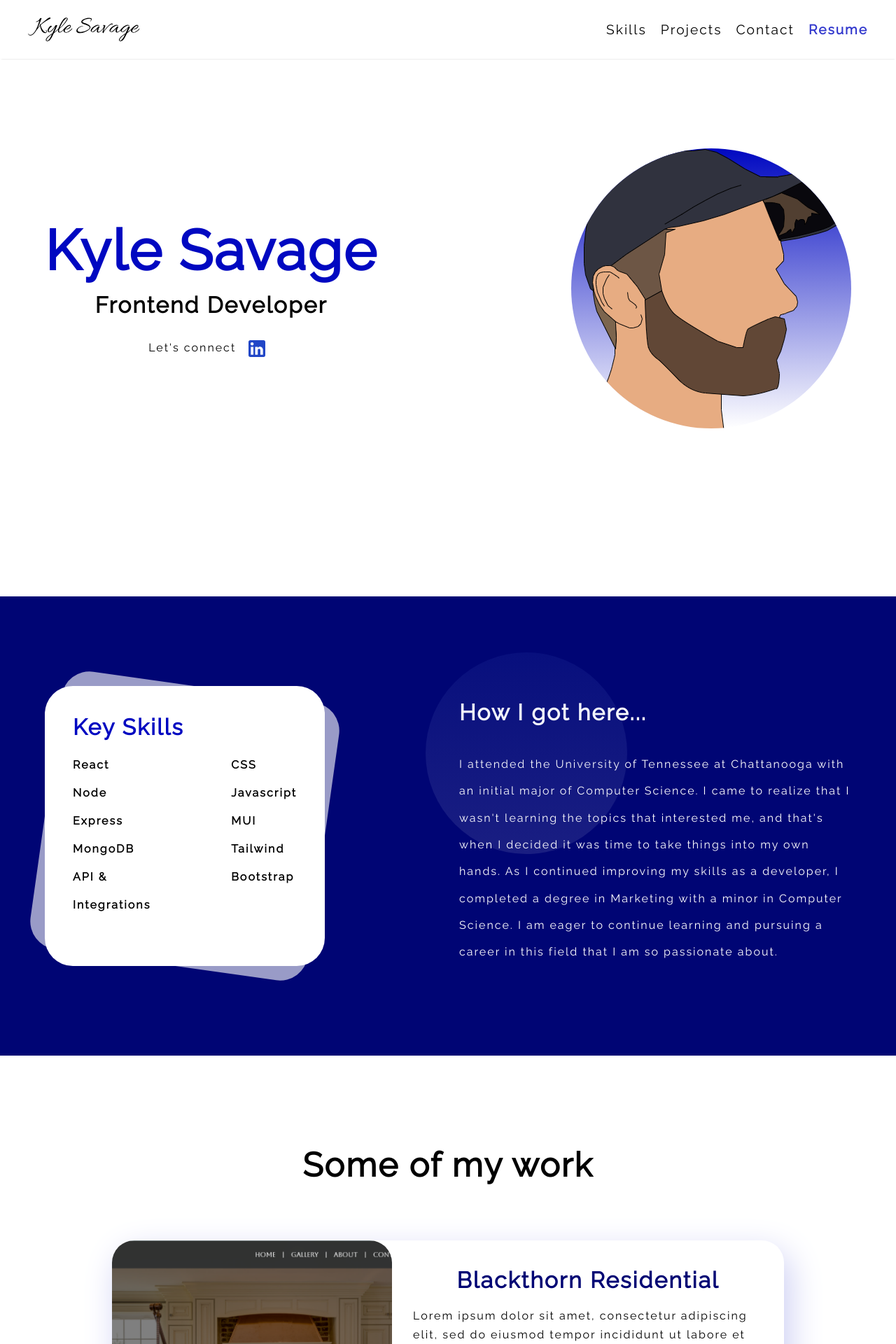
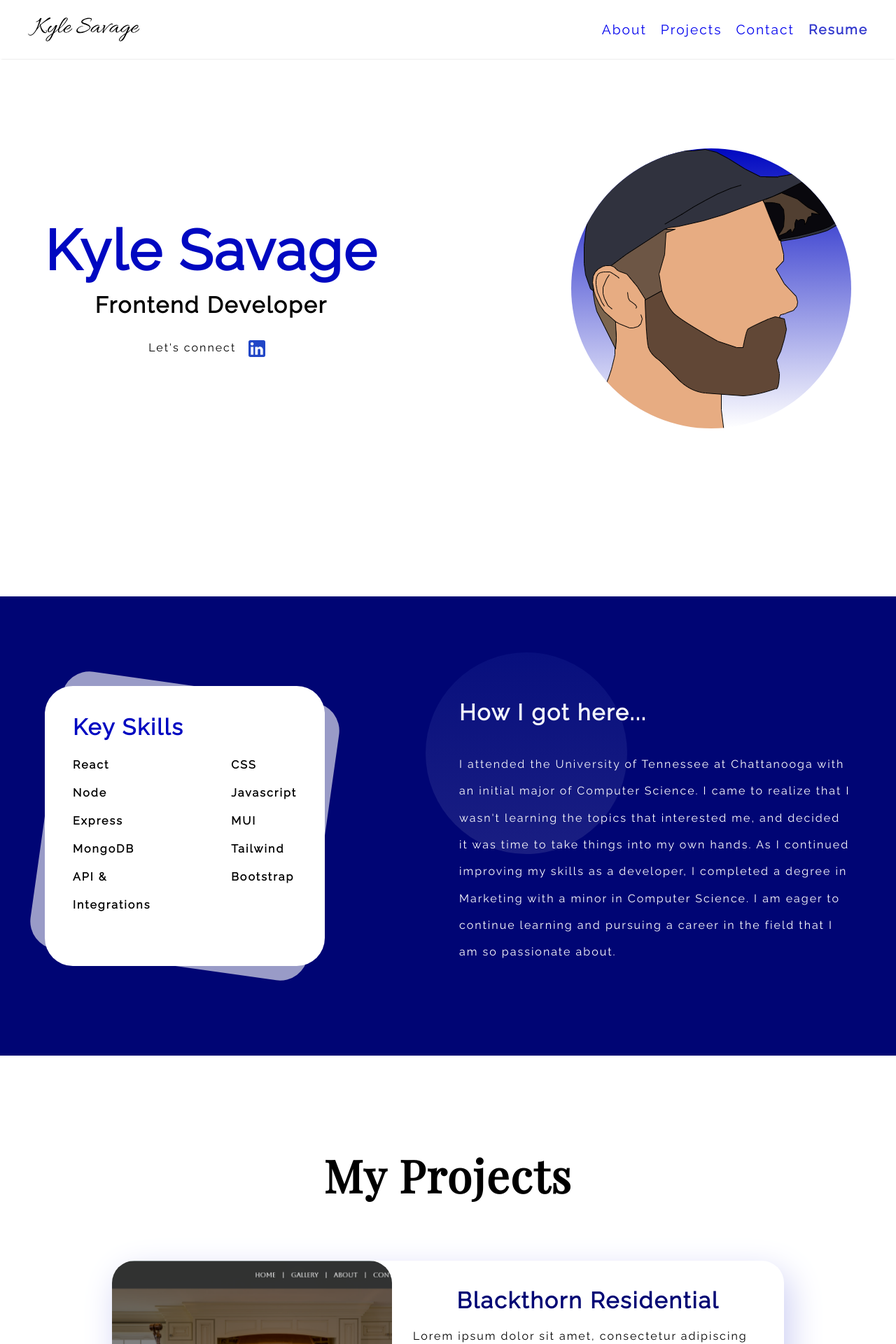
Before and after one commit to savagekyle/Portfolio, a React (Create React App) app: page / in a window 1280 px wide. Shown: the top 1920 px of the page at 70% size. Built offline with nearby package versions, Linux system fonts and the light colour scheme.

Commit message:
added contact section | hash-router

```diff
--- a/package.json
+++ b/package.json
@@ -13,6 +13,8 @@
     "@testing-library/user-event": "^13.5.0",
     "react": "^18.2.0",
     "react-dom": "^18.2.0",
+    "react-router-dom": "^6.10.0",
+    "react-router-hash-link": "^2.4.3",
     "react-scripts": "5.0.1",
     "web-vitals": "^2.1.4"
   },
--- a/src/App.css
+++ b/src/App.css
@@ -1,4 +1,5 @@
 @import url("https://fonts.googleapis.com/css2?family=Raleway&display=swap");
+@import url("https://fonts.googleapis.com/css2?family=Playfair+Display&display=swap");
 
 html {
   scroll-behavior: smooth;
@@ -51,6 +52,7 @@ body {
   --clr-white: #ffffff;
   --linkedin-blue: #0077b5;
   --font-main: "Raleway", sans-serif;
+  --font-secondary: "Playfair Display", serif;
 }
 
 /* Utility classes */
--- a/src/App.js
+++ b/src/App.js
@@ -4,6 +4,7 @@ import Landing from "./scenes/landing/index";
 import Navbar from "./scenes/global/navbar/index";
 import About from "./scenes/about/index";
 import Projects from "./scenes/projects/index";
+import Contact from "./scenes/contact/index";
 import { IconButton } from "@mui/material";
 import KeyboardArrowUpIcon from "@mui/icons-material/KeyboardArrowUp";
 
@@ -34,6 +35,7 @@ function App() {
       <Landing />
       <About />
       <Projects />
+      <Contact />
       <IconButton
         onClick={scrollToTop}
         id="topBtn"
--- a/src/index.js
+++ b/src/index.js
@@ -1,6 +1,11 @@
 import React from "react";
 import ReactDOM from "react-dom/client";
 import App from "./App";
+import { HashRouter } from "react-router-dom";
 
 const root = ReactDOM.createRoot(document.getElementById("root"));
-root.render(<App />);
+root.render(
+  <HashRouter>
+    <App />
+  </HashRouter>
+);
--- a/src/scenes/about/index.jsx
+++ b/src/scenes/about/index.jsx
@@ -4,7 +4,7 @@ import Skills from "../../components/skills/index";
 
 const index = () => {
   return (
-    <div className="about">
+    <div className="about" id="about">
       <div className="container flex spaceBetween">
         <Skills />
         <div className="story flex column">
@@ -12,11 +12,11 @@ const index = () => {
           <p>
             I attended the University of Tennessee at Chattanooga with an
             initial major of Computer Science. I came to realize that I wasn't
-            learning the topics that interested me, and that's when I decided it
-            was time to take things into my own hands. As I continued improving
-            my skills as a developer, I completed a degree in Marketing with a
-            minor in Computer Science. I am eager to continue learning and
-            pursuing a career in this field that I am so passionate about.
+            learning the topics that interested me, and decided it was time to
+            take things into my own hands. As I continued improving my skills as
+            a developer, I completed a degree in Marketing with a minor in
+            Computer Science. I am eager to continue learning and pursuing a
+            career in the field that I am so passionate about.
           </p>
           <div className="circle"></div>
         </div>
--- /dev/null
+++ b/src/scenes/contact/index.css
@@ -0,0 +1,24 @@
+.contact {
+  padding-block: 4rem;
+  background-color: var(--blue-secondary-500);
+  position: relative;
+  color: var(--clr-white);
+}
+
+.contact-info {
+  gap: 4rem;
+}
+
+.contact-header {
+  margin-inline: auto;
+}
+
+.contact-header h1 {
+  margin-bottom: 1.5rem;
+}
+
+.info p {
+  display: flex;
+  align-items: center;
+  gap: 0.5rem;
+}
--- /dev/null
+++ b/src/scenes/contact/index.jsx
@@ -0,0 +1,32 @@
+import React from "react";
+import "./index.css";
+import EmailIcon from "@mui/icons-material/Email";
+import SmartphoneIcon from "@mui/icons-material/Smartphone";
+import LinkedInIcon from "@mui/icons-material/LinkedIn";
+
+const index = () => {
+  return (
+    <div className="contact" id="contact">
+      <div className="contact-info container flex column">
+        <div className="contact-header center">
+          <h1>Let's build something together</h1>
+          <p>Here's how you can reach me</p>
+        </div>
+        <div className="info flex spaceBetween">
+          <p>
+            <EmailIcon /> savagerkyle@gmail.com
+          </p>
+          <p>
+            <SmartphoneIcon /> (865) 388-8190
+          </p>
+          <p>
+            <LinkedInIcon />
+            www.linkedin.com/in/kylersavage
+          </p>
+        </div>
+      </div>
+    </div>
+  );
+};
+
+export default index;
--- a/src/scenes/global/navbar/index.jsx
+++ b/src/scenes/global/navbar/index.jsx
@@ -1,4 +1,5 @@
 import React from "react";
+import { HashLink as Link } from "react-router-hash-link";
 import "./index.css";
 
 const index = () => {
@@ -96,9 +97,15 @@ const index = () => {
       </svg>
 
       <ul className="flex gap nav-list">
-        <li>Skills</li>
-        <li>Projects</li>
-        <li>Contact</li>
+        <li>
+          <Link to="#about">About</Link>
+        </li>
+        <li>
+          <Link to="#projects">Projects</Link>
+        </li>
+        <li>
+          <Link to="#contact">Contact</Link>
+        </li>
         <li>Resume</li>
       </ul>
     </div>
--- a/src/scenes/landing/index.jsx
+++ b/src/scenes/landing/index.jsx
@@ -3,7 +3,6 @@ import "./index.css";
 import Portrait from "../../assets/vector-portrait.png";
 import LinkedInIcon from "@mui/icons-material/LinkedIn";
 import { IconButton } from "@mui/material";
-import KeyboardArrowUpIcon from "@mui/icons-material/KeyboardArrowUp";
 
 const Landing = () => {
   return (
--- a/src/scenes/projects/index.css
+++ b/src/scenes/projects/index.css
@@ -6,5 +6,13 @@
   margin-inline: auto;
   width: fit-content;
   margin-bottom: 5rem;
-  font-size: 3rem;
+  font-size: 4rem;
+  font-family: var(--font-secondary);
 }
+
+hr {
+  width: 70%;
+  margin-inline: auto;
+  margin-top: 20px;
+  border-width: 2px;
+}
--- a/src/scenes/projects/index.jsx
+++ b/src/scenes/projects/index.jsx
@@ -1,15 +1,14 @@
 import React from "react";
 import Projects from "../../components/projects/index";
 import "./index.css";
-import placeholder from "../../assets/vector-portrait.png";
 import br from "../../assets/br.png";
 import kebo from "../../assets/kebo.png";
 
 const index = () => {
   return (
-    <div className="projects">
+    <div className="projects" id="projects">
       <div className="container">
-        <h1 className="projects-title">Some of my work</h1>
+        <h1 className="projects-title">My Projects</h1>
         <Projects
           img={br}
           title="Blackthorn Residential"
```
Also changed, not shown: 1 other file (tests, documents, lock files or other folders).
